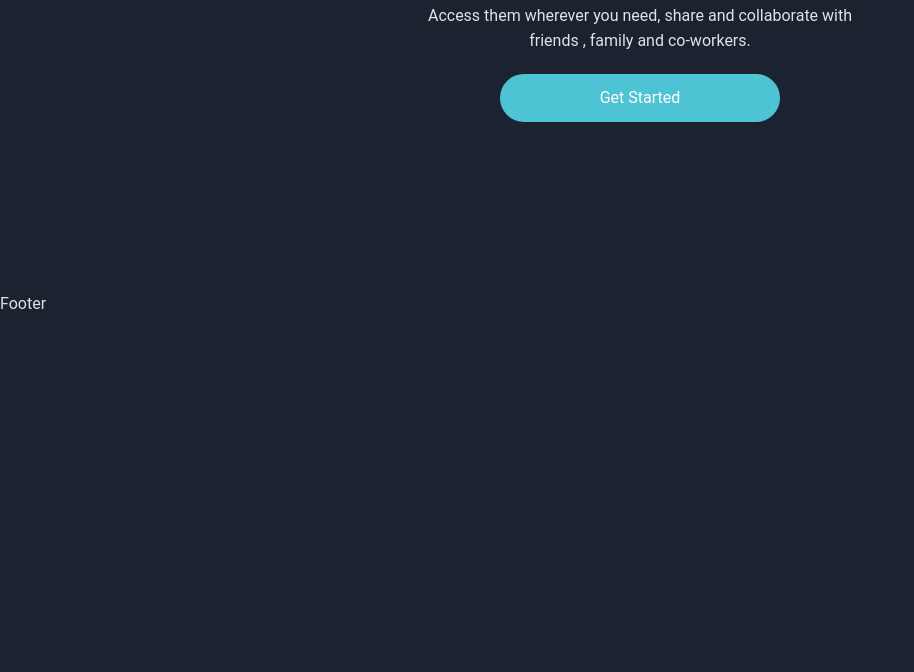
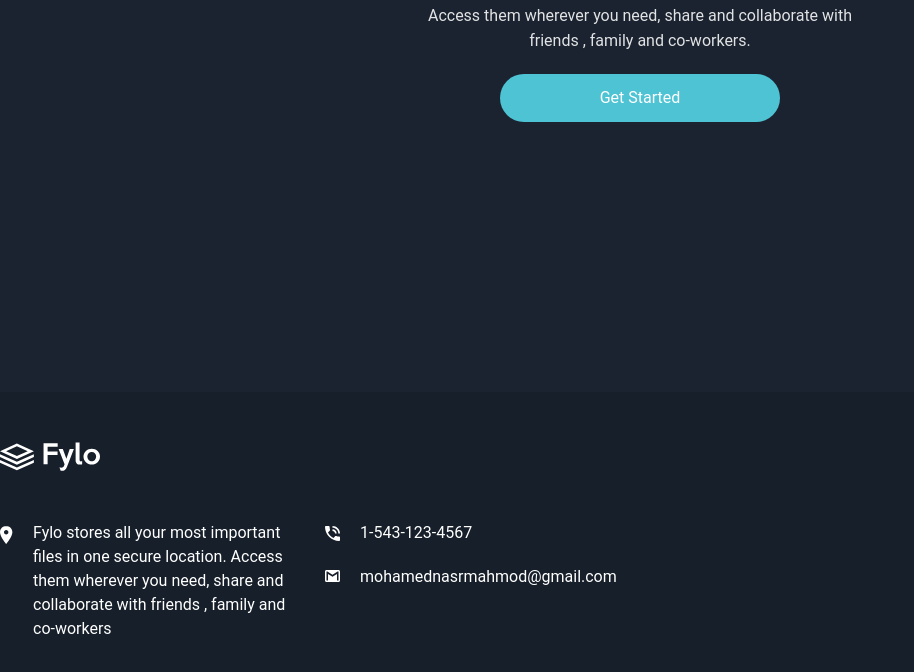
Before and after one commit to M0M0-NASR/Fylo-frontend-tailwind, a React (Vite) app: page / in a window 1280 px wide. Shown: the part 837-1509 px from the top of the page, without its empty margins (0-914 px from the left). Built offline with nearby package versions, Linux system fonts and the light colour scheme.

Commit message:
Create Footer Section

```diff
--- a/src/components/Footer.jsx
+++ b/src/components/Footer.jsx
@@ -1,4 +1,44 @@
 function Footer() {
-  return <div>Footer</div>;
+  return (
+    <footer className=" bg-[#171f2a] text-white py-[50px] mt-[100px]">
+      <div className="container mx-auto flex flex-col ">
+        <div className="logo mb-[20px] sm:mb-0 w-[100px]">
+          <img src="/src/assets/imgs/logo.svg" alt="Logo" />
+        </div>
+        <div className="holder grid grid-cols-4 items-start gap-[20px]">
+          <div className="location flex items-start gap-[20px] my-[50px]">
+            <img
+              src="/src/assets/imgs/icon-location.svg"
+              className="w-[15px] mt-[5px]"
+              alt="Location"
+            />
+            <p>
+              Fylo stores all your most important files in one secure location.
+              Access them wherever you need, share and collaborate with friends
+              , family and co-workers
+            </p>
+          </div>
+          <div className="contacts flex flex-col items-start gap-[20px] my-[50px]">
+            <div className="flex items-start gap-[20px]">
+              <img
+                src="/src/assets/imgs/icon-phone.svg"
+                className="w-[15px] mt-[5px]"
+                alt="phone"
+              />
+              <p>1-543-123-4567</p>
+            </div>
+            <div className="flex items-start gap-[20px]">
+              <img
+                src="/src/assets/imgs/icon-email.svg"
+                className="w-[15px] mt-[5px]"
+                alt="email"
+              />
+              <p>mohamednasrmahmod@gmail.com</p>
+            </div>
+          </div>
+        </div>
+      </div>
+    </footer>
+  );
 }
 export default Footer;
--- a/src/components/Header.jsx
+++ b/src/components/Header.jsx
@@ -29,7 +29,7 @@ function Header() {
       className="w-full top-0 z-50 py-[50px] transition-all duration-200 fixed bg-transparent"
     >
       <div className="container mx-auto flex flex-col items-center sm:flex-row sm:justify-between">
-        <div className="logo">
+        <div className="logo  ">
           <img src="/src/assets/imgs/logo.svg" alt="Logo" />
         </div>
         <ul className="flex items-center gap-[50px] text-white ">
--- a/src/pages/Home.jsx
+++ b/src/pages/Home.jsx
@@ -1,7 +1,7 @@
 function Home() {
   return (
-    <section className="home py-[150px] ">
-      <div className="container flex flex-col justify-center items-center">
+    <section className="w-full home py-[150px] ">
+      <div className="container mx-auto flex flex-col sm:justify-center items-center">
         <div className="animate-updown ">
           <img src="/src/assets/imgs/illustration-intro.png"></img>
         </div>
```
